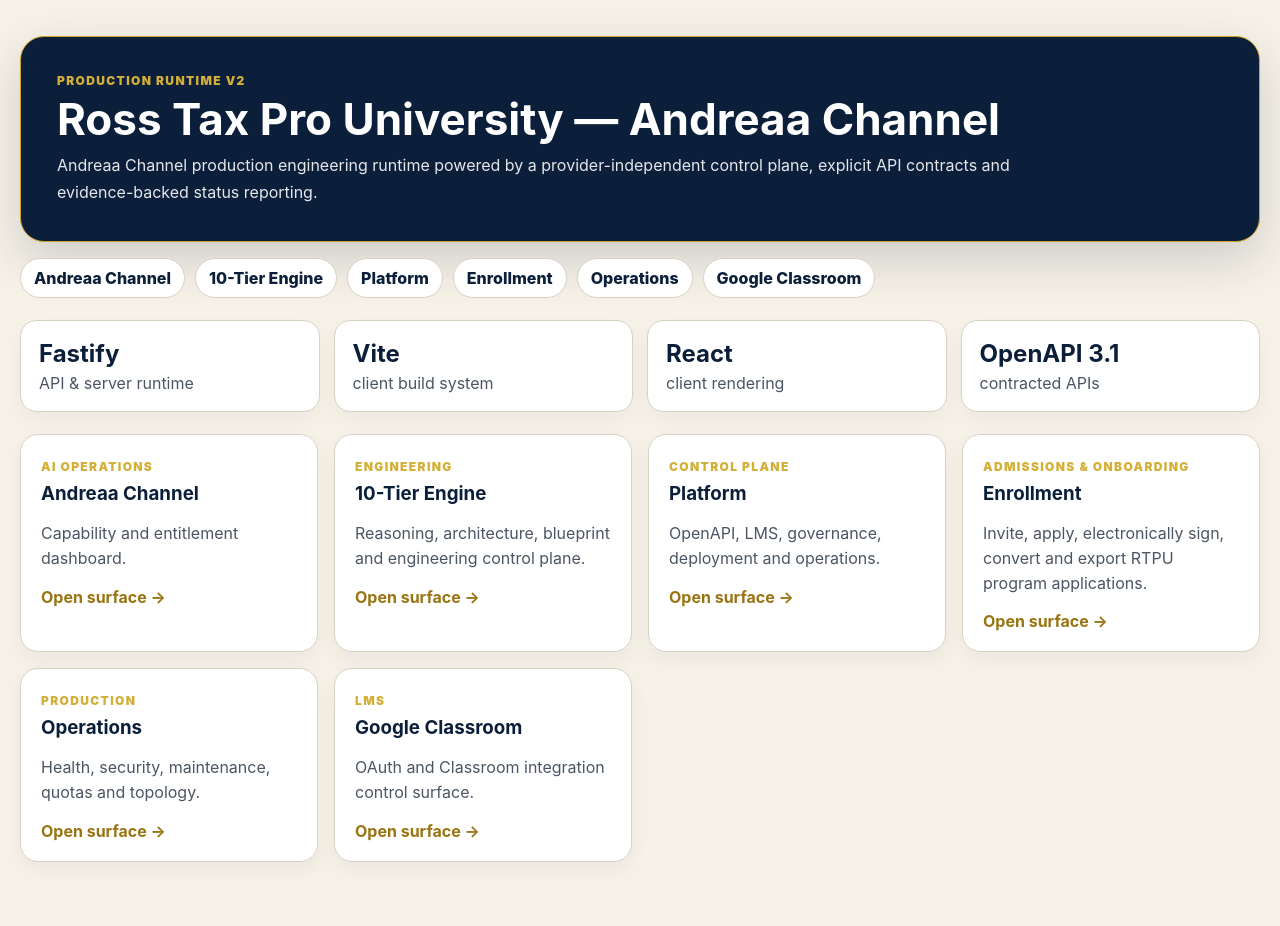
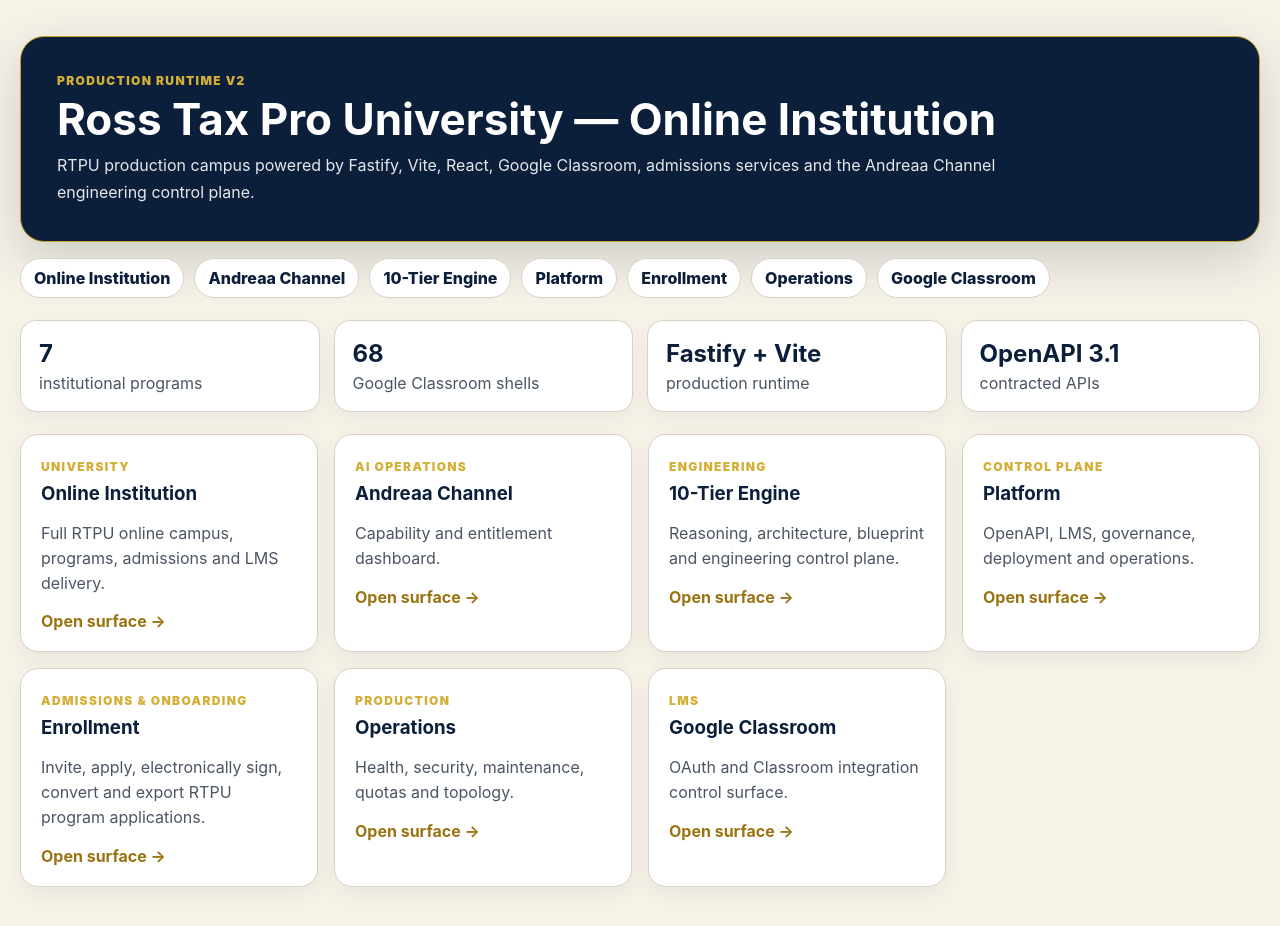
Before and after one commit to ceortpsc/ROSSTAXPROUNIVERSITY, a React (Vite) app in the folder web/: page / in a window 1280 px wide. Shown: the top 926 px of the page. Built offline with nearby package versions, Linux system fonts and the light colour scheme.

Commit message:
feat: launch RTPU full institution online campus

```diff
--- a/web/src/App.tsx
+++ b/web/src/App.tsx
@@ -1,15 +1,11 @@
 import { useEffect, useMemo, useState } from 'react';
+import InstitutionPage from './InstitutionPage';
 
 type JsonValue = Record<string, unknown>;
-
-type Card = {
-  title: string;
-  description: string;
-  href: string;
-  eyebrow: string;
-};
+type Card = { title: string; description: string; href: string; eyebrow: string };
 
 const nav: Card[] = [
+  { title: 'Online Institution', description: 'Full RTPU online campus, programs, admissions and LMS delivery.', href: '/institution', eyebrow: 'University' },
   { title: 'Andreaa Channel', description: 'Capability and entitlement dashboard.', href: '/andreaa-channel', eyebrow: 'AI Operations' },
   { title: '10-Tier Engine', description: 'Reasoning, architecture, blueprint and engineering control plane.', href: '/andreaa-channel/engine', eyebrow: 'Engineering' },
   { title: 'Platform', description: 'OpenAPI, LMS, governance, deployment and operations.', href: '/andreaa-channel/platform', eyebrow: 'Control Plane' },
@@ -36,55 +32,29 @@
 }
 
 function Shell({ children, title, eyebrow = 'Ross Tax Pro University' }: { children: React.ReactNode; title: string; eyebrow?: string }) {
-  return (
-    <main className="page-shell">
-      <section className="page-width">
-        <header className="hero">
-          <div className="eyebrow">{eyebrow}</div>
-          <h1>{title}</h1>
-          <p>Andreaa Channel production engineering runtime powered by a provider-independent control plane, explicit API contracts and evidence-backed status reporting.</p>
-        </header>
-        <nav className="top-nav" aria-label="Primary">
-          {nav.map((item) => <a key={item.href} href={item.href}>{item.title}</a>)}
-        </nav>
-        {children}
-      </section>
-    </main>
-  );
+  return <main className="page-shell"><section className="page-width">
+    <header className="hero"><div className="eyebrow">{eyebrow}</div><h1>{title}</h1><p>RTPU production campus powered by Fastify, Vite, React, Google Classroom, admissions services and the Andreaa Channel engineering control plane.</p></header>
+    <nav className="top-nav" aria-label="Primary">{nav.map((item) => <a key={item.href} href={item.href}>{item.title}</a>)}</nav>
+    {children}
+  </section></main>;
 }
 
 function Cards() {
-  return <div className="card-grid">{nav.map((item) => (
-    <a className="card" key={item.href} href={item.href}>
-      <span className="card-eyebrow">{item.eyebrow}</span>
-      <h3>{item.title}</h3>
-      <p>{item.description}</p>
-      <strong>Open surface →</strong>
-    </a>
-  ))}</div>;
+  return <div className="card-grid">{nav.map((item) => <a className="card" key={item.href} href={item.href}>
+    <span className="card-eyebrow">{item.eyebrow}</span><h3>{item.title}</h3><p>{item.description}</p><strong>Open surface →</strong>
+  </a>)}</div>;
 }
+
+function Metric({ value, label }: { value: string; label: string }) { return <div className="metric"><strong>{value}</strong><span>{label}</span></div>; }
+function Notice({ children, tone = 'info' }: { children: React.ReactNode; tone?: 'info' | 'error' }) { return <div className={`notice ${tone === 'error' ? 'notice-error' : ''}`}>{children}</div>; }
 
 function EnginePage() {
   const { data, error } = useJson('/api/andreaa-channel/engine?tier=10');
-  const tiers = Array.isArray(data?.tiers) ? data?.tiers as Array<Record<string, unknown>> : [];
+  const tiers = Array.isArray(data?.tiers) ? data.tiers as Array<Record<string, unknown>> : [];
   return <Shell title="Andreaa Channel — 10-Tier Reasoning & Software Engineering Engine" eyebrow="Standalone Engineering Runtime">
-    <div className="metric-grid">
-      <Metric value="10" label="internal tiers" />
-      <Metric value="10×" label="max internal capacity" />
-      <Metric value="32" label="max parallel stages" />
-      <Metric value="100" label="max blueprint nodes" />
-    </div>
+    <div className="metric-grid"><Metric value="10" label="internal tiers"/><Metric value="10×" label="max internal capacity"/><Metric value="32" label="max parallel stages"/><Metric value="100" label="max blueprint nodes"/></div>
     {error ? <Notice tone="error">Engine API error: {error}</Notice> : null}
-    <section className="panel">
-      <h2>Tier ladder</h2>
-      <div className="tier-grid">
-        {tiers.map((tier) => <div className="tier" key={String(tier.level)}>
-          <strong>Tier {String(tier.level)} — {String(tier.name)}</strong>
-          <span>{String(tier.internalCapacityMultiplier)}× capacity</span>
-          <span>{String(tier.operatingMode)}</span>
-        </div>)}
-      </div>
-    </section>
+    <section className="panel"><h2>Tier ladder</h2><div className="tier-grid">{tiers.map((tier) => <div className="tier" key={String(tier.level)}><strong>Tier {String(tier.level)} — {String(tier.name)}</strong><span>{String(tier.internalCapacityMultiplier)}× capacity</span><span>{String(tier.operatingMode)}</span></div>)}</div></section>
     <BlueprintConsole />
   </Shell>;
 }
@@ -96,24 +66,13 @@
   async function run() {
     setBusy(true);
     try {
-      const response = await fetch('/api/andreaa-channel/engine', {
-        method: 'POST',
-        headers: { 'content-type': 'application/json' },
-        body: JSON.stringify({ objective, tier: 10 })
-      });
+      const response = await fetch('/api/andreaa-channel/engine', { method: 'POST', headers: { 'content-type': 'application/json' }, body: JSON.stringify({ objective, tier: 10 }) });
       const body = await response.json();
       if (!response.ok) throw new Error(body.error || `HTTP ${response.status}`);
       setResult(body);
-    } finally {
-      setBusy(false);
-    }
+    } finally { setBusy(false); }
   }
-  return <section className="panel">
-    <h2>Blueprint generator</h2>
-    <textarea value={objective} onChange={(event) => setObjective(event.target.value)} rows={5} aria-label="Engineering objective" />
-    <button onClick={run} disabled={busy || !objective.trim()}>{busy ? 'Generating…' : 'Generate Tier 10 blueprint'}</button>
-    {result ? <pre className="code-block">{JSON.stringify(result, null, 2)}</pre> : null}
-  </section>;
+  return <section className="panel"><h2>Blueprint generator</h2><textarea value={objective} onChange={(event) => setObjective(event.target.value)} rows={5} aria-label="Engineering objective"/><button onClick={run} disabled={busy || !objective.trim()}>{busy ? 'Generating…' : 'Generate Tier 10 blueprint'}</button>{result ? <pre className="code-block">{JSON.stringify(result, null, 2)}</pre> : null}</section>;
 }
 
 function PlatformPage() {
@@ -121,99 +80,37 @@
   const lms = useJson('/api/lms/integrations');
   const providerCount = Array.isArray(lms.data?.providers) ? (lms.data?.providers as unknown[]).length : 0;
   return <Shell title="Andreaa Production Engineering Platform" eyebrow="Architecture • Contracts • LMS • Governance • Deployment">
-    <div className="metric-grid">
-      <Metric value={String((engine.data?.tier as Record<string, unknown> | undefined)?.level ?? '10')} label="active engine tier" />
-      <Metric value={String(providerCount)} label="LMS adapters" />
-      <Metric value="OpenAPI 3.1" label="contract format" />
-      <Metric value="Fastify + Vite" label="runtime stack" />
-    </div>
-    <Cards />
-    <Notice>Next.js has been removed from the production runtime path. Fastify owns the API/server layer and Vite builds the React client bundle.</Notice>
+    <div className="metric-grid"><Metric value={String((engine.data?.tier as Record<string, unknown> | undefined)?.level ?? '10')} label="active engine tier"/><Metric value={String(providerCount)} label="LMS adapters"/><Metric value="OpenAPI 3.1" label="contract format"/><Metric value="Fastify + Vite" label="runtime stack"/></div><Cards/><Notice>Fastify owns the API/server layer and Vite builds the React client bundle.</Notice>
   </Shell>;
 }
 
 function AndreaaPage() {
   const { data, error } = useJson('/api/andreaa-channel/capabilities?plan=ultra-lte');
-  const capabilities = Array.isArray(data?.capabilities) ? data?.capabilities as Array<Record<string, unknown>> : [];
-  return <Shell title="Andreaa Channel — Ultra LTE" eyebrow="AI Operations">
-    <div className="metric-grid">
-      <Metric value="10×" label="Apex internal capacity ceiling" />
-      <Metric value="Real-time" label="orchestration mode" />
-      <Metric value="Evidence" label="completion policy" />
-      <Metric value="Provider-safe" label="external entitlement policy" />
-    </div>
-    {error ? <Notice tone="error">Capability API error: {error}</Notice> : null}
-    <div className="card-grid">
-      {capabilities.map((capability) => <article className="card" key={String(capability.id)}>
-        <span className="card-eyebrow">{String(capability.category || 'capability')}</span>
-        <h3>{String(capability.label)}</h3>
-        <p>{String(capability.description || '')}</p>
-        <div className="status-row"><strong>{String(capability.status)}</strong><span>{String(capability.provider)}</span></div>
-      </article>)}
-    </div>
-  </Shell>;
+  const capabilities = Array.isArray(data?.capabilities) ? data.capabilities as Array<Record<string, unknown>> : [];
+  return <Shell title="Andreaa Channel — Ultra LTE" eyebrow="AI Operations"><div className="metric-grid"><Metric value="10×" label="Apex internal capacity ceiling"/><Metric value="Real-time" label="orchestration mode"/><Metric value="Evidence" label="completion policy"/><Metric value="Provider-safe" label="external entitlement policy"/></div>{error ? <Notice tone="error">Capability API error: {error}</Notice> : null}<div className="card-grid">{capabilities.map((capability) => <article className="card" key={String(capability.id)}><span className="card-eyebrow">{String(capability.category || 'capability')}</span><h3>{String(capability.label)}</h3><p>{String(capability.description || '')}</p><div className="status-row"><strong>{String(capability.status)}</strong><span>{String(capability.provider)}</span></div></article>)}</div></Shell>;
 }
 
 function OperationsPage() {
   const overview = useJson('/api/ops/overview');
   const health = useJson('/api/ops/health');
-  return <Shell title="Operations Control Center" eyebrow="Production Operations">
-    <div className="metric-grid">
-      <Metric value={health.data?.ok === true ? 'Healthy' : 'Checking'} label="runtime health" />
-      <Metric value="Fastify" label="server" />
-      <Metric value="Vite" label="client build" />
-      <Metric value="No-store" label="API cache policy" />
-    </div>
-    <section className="panel"><h2>Runtime snapshot</h2><pre className="code-block">{JSON.stringify(overview.data ?? { loading: true }, null, 2)}</pre></section>
+  return <Shell title="Operations Control Center" eyebrow="Production Operations"><div className="metric-grid"><Metric value={health.data?.ok === true ? 'Healthy' : 'Checking'} label="runtime health"/><Metric value="Fastify" label="server"/><Metric value="Vite" label="client build"/><Metric value="No-store" label="API cache policy"/></div><section className="panel"><h2>Runtime snapshot</h2><pre className="code-block">{JSON.stringify(overview.data ?? { loading: true }, null, 2)}</pre></section></Shell>;
+}
+
+function ClassroomPage() {
+  const { data, error } = useJson('/api/integrations/google-classroom');
+  return <Shell title="Google Classroom Integration" eyebrow="LMS • OAuth 2.0 • Institutional Launch">
+    {error ? <Notice tone="error">Connector error: {error}</Notice> : null}
+    <div className="metric-grid"><Metric value="68" label="seeded course shells"/><Metric value="7" label="programs"/><Metric value="ceo@rosstaxsoftware.com" label="institutional owner"/><Metric value="2026–2027" label="launch term"/></div>
+    <div className="two-column"><section className="panel"><h2>Connector & launch status</h2><pre className="code-block">{JSON.stringify(data ?? { loading: true }, null, 2)}</pre></section><section className="panel"><h2>Authorization</h2><p>Google consent must be completed by the institutional account before the API can create or manage Classroom resources.</p><a className="button-link" href="/api/integrations/google-classroom/oauth/start">Authorize Google Classroom</a><p className="muted">After a valid refresh token is persisted, the production autolaunch engine provisions the seeded catalog idempotently.</p></section></div>
   </Shell>;
 }
 
-function ClassroomPage() {
-  const { data } = useJson('/api/integrations/google-classroom');
-  return <Shell title="Google Classroom Integration" eyebrow="LMS • OAuth 2.0">
-    <div className="two-column">
-      <section className="panel">
-        <h2>Connector status</h2>
-        <pre className="code-block">{JSON.stringify(data ?? { loading: true }, null, 2)}</pre>
-      </section>
-      <section className="panel">
-        <h2>Authorization</h2>
-        <p>Start a fresh authorization in the same browser session that will complete Google consent.</p>
-        <a className="button-link" href="/api/integrations/google-classroom/oauth/start">Authorize Google Classroom</a>
-        <p className="muted">The callback remains compatible with the existing production redirect URI.</p>
-      </section>
-    </div>
-  </Shell>;
-}
-
-function AccessPage({ role }: { role: string }) {
-  return <Shell title={`${role} Access`} eyebrow="Identity & Access">
-    <section className="panel"><h2>Access gateway</h2><p>This compatibility route remains available during the runtime migration. SSO and role-provider wiring remain configuration-driven.</p><a className="button-link" href="/">Return home</a></section>
-  </Shell>;
-}
-
-function HomePage() {
-  return <Shell title="Ross Tax Pro University — Andreaa Channel" eyebrow="Production Runtime v2">
-    <div className="metric-grid">
-      <Metric value="Fastify" label="API & server runtime" />
-      <Metric value="Vite" label="client build system" />
-      <Metric value="React" label="client rendering" />
-      <Metric value="OpenAPI 3.1" label="contracted APIs" />
-    </div>
-    <Cards />
-  </Shell>;
-}
-
-function Metric({ value, label }: { value: string; label: string }) {
-  return <div className="metric"><strong>{value}</strong><span>{label}</span></div>;
-}
-
-function Notice({ children, tone = 'info' }: { children: React.ReactNode; tone?: 'info' | 'error' }) {
-  return <div className={`notice ${tone === 'error' ? 'notice-error' : ''}`}>{children}</div>;
-}
+function AccessPage({ role }: { role: string }) { return <Shell title={`${role} Access`} eyebrow="Identity & Access"><section className="panel"><h2>Access gateway</h2><p>Role-provider wiring remains configuration-driven for RTPU online programs.</p><a className="button-link" href="/institution">Open Online Campus</a></section></Shell>; }
+function HomePage() { return <Shell title="Ross Tax Pro University — Online Institution" eyebrow="Production Runtime v2"><div className="metric-grid"><Metric value="7" label="institutional programs"/><Metric value="68" label="Google Classroom shells"/><Metric value="Fastify + Vite" label="production runtime"/><Metric value="OpenAPI 3.1" label="contracted APIs"/></div><Cards/></Shell>; }
 
 export default function App() {
   const path = useMemo(() => window.location.pathname.replace(/\/$/, '') || '/', []);
+  if (path === '/institution') return <InstitutionPage />;
   if (path === '/andreaa-channel/engine') return <EnginePage />;
   if (path === '/andreaa-channel/platform') return <PlatformPage />;
   if (path === '/andreaa-channel') return <AndreaaPage />;
```
